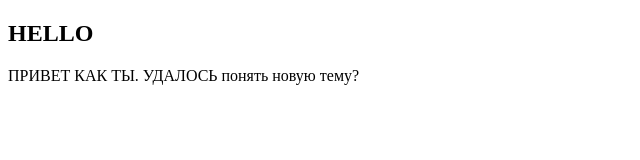
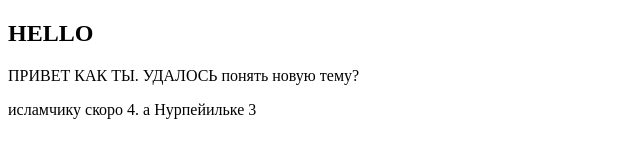
Before and after one commit to Meerim28/test2, a plain HTML site: page index.html in a window 1280 px wide. Shown: the whole page, without its empty margins (0-640 px from the left). Drawn offline with Linux system fonts and the light colour scheme.

Commit message:
Add new div

```diff
--- a/index.html
+++ b/index.html
@@ -8,6 +8,7 @@
 
     <h2>HELLO</h2>
     <p>ПРИВЕТ КАК ТЫ. УДАЛОСЬ понять новую тему?</p>
+    <div>исламчику скоро 4. а Нурпейильке 3</div>
 </head>
 <body>
 
```
